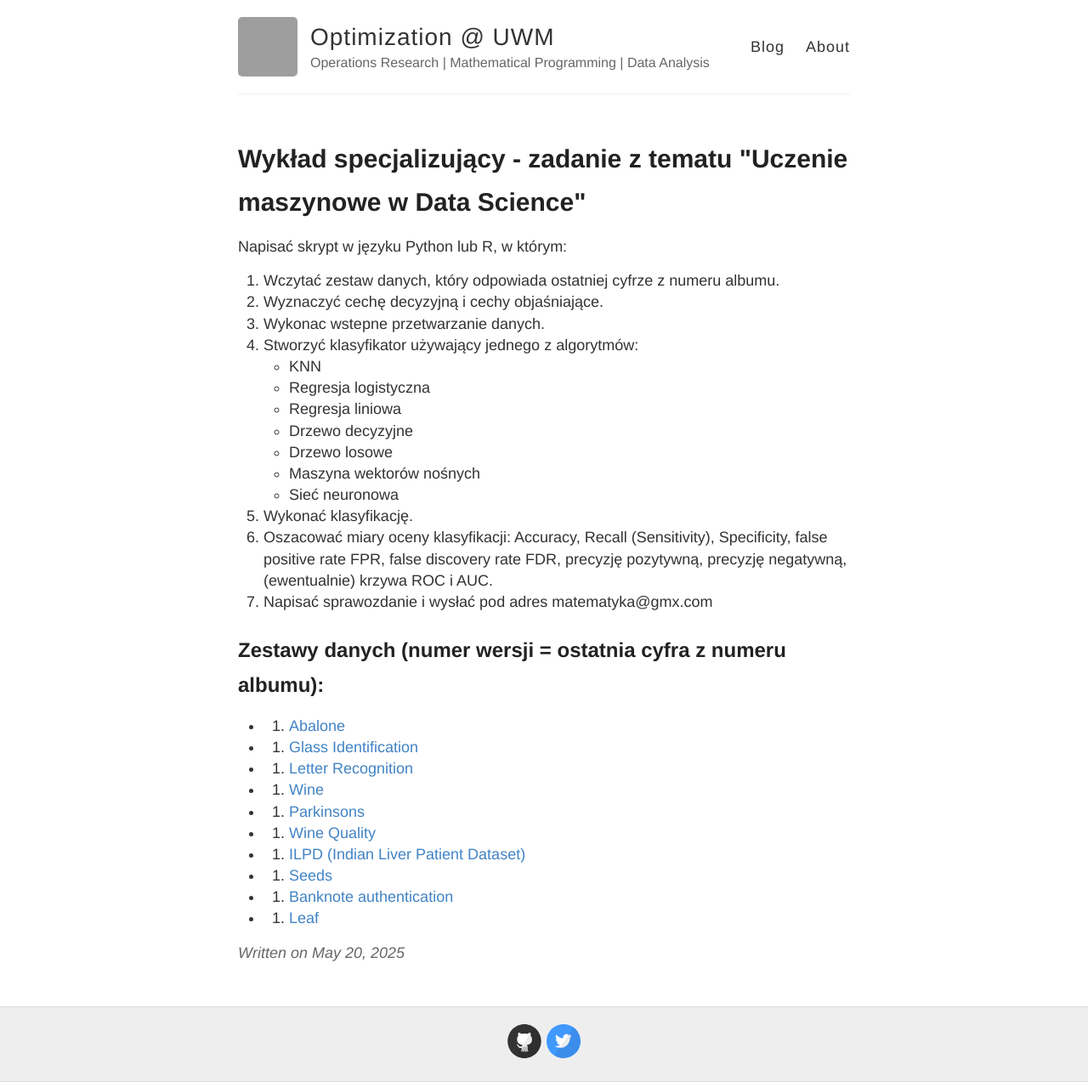
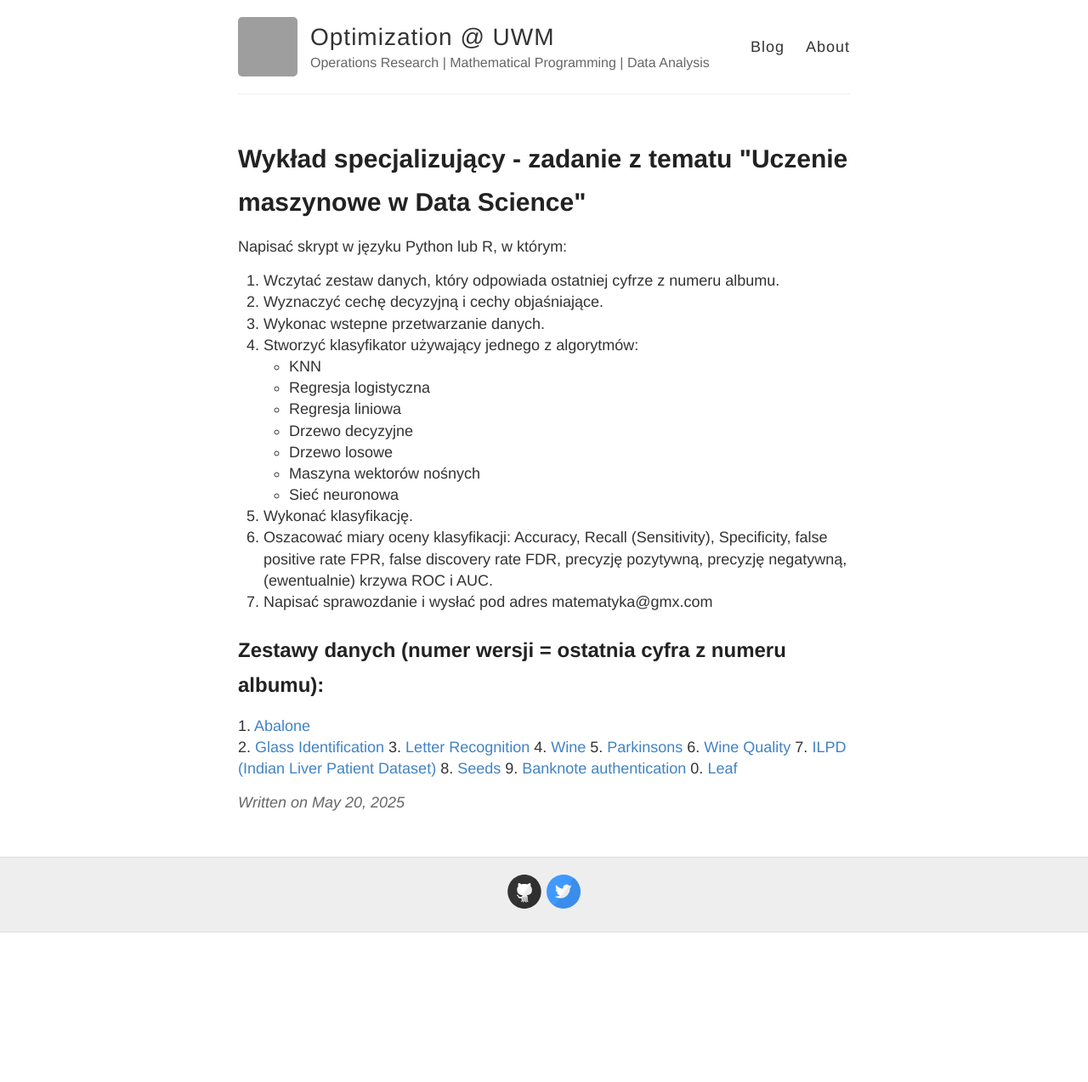
Before and after one commit to uwmopt/uwmopt.github.io, a Jekyll site: the page built from _posts/2025-05-20-Zadanie_WS.md, in a window 1280 px wide. Shown: the whole page at 85% size. Built offline with Jekyll 4.4.1, drawn with Linux system fonts in a browser that asks for light colours; after the commit the page ends 1097 px from its top, so only the background shows below that; grey boxes are pictures that could not be loaded.

Commit message:
Zadanie WS

```diff
--- a/_posts/2025-05-20-Zadanie_WS.md
+++ b/_posts/2025-05-20-Zadanie_WS.md
@@ -22,13 +22,13 @@ Napisać skrypt w języku Python lub R, w którym:
 ##  Zestawy danych (numer wersji = ostatnia cyfra z numeru albumu):
 
 
-- 1. [Abalone](http://archive.ics.uci.edu/ml/datasets/Abalone)
-- 2. [Glass Identification](http://archive.ics.uci.edu/ml/datasets/Glass+Identification)
-- 3. [Letter Recognition](http://archive.ics.uci.edu/ml/datasets/Letter+Recognition)
-- 4. [Wine](http://archive.ics.uci.edu/ml/datasets/Wine)
-- 5. [Parkinsons](http://archive.ics.uci.edu/ml/datasets/Parkinsons)
-- 6. [Wine Quality](http://archive.ics.uci.edu/ml/datasets/Wine+Quality)
-- 7. [ILPD (Indian Liver Patient Dataset)](http://archive.ics.uci.edu/ml/datasets/ILPD+%28Indian+Liver+Patient+Dataset%29)
-- 8. [Seeds](http://archive.ics.uci.edu/ml/datasets/seeds)
-- 9. [Banknote authentication](http://archive.ics.uci.edu/ml/datasets/banknote+authentication)
-- 0. [Leaf](http://archive.ics.uci.edu/ml/datasets/Leaf)
+1\. [Abalone](http://archive.ics.uci.edu/ml/datasets/Abalone)
+2\. [Glass Identification](http://archive.ics.uci.edu/ml/datasets/Glass+Identification)
+3\. [Letter Recognition](http://archive.ics.uci.edu/ml/datasets/Letter+Recognition)
+4\. [Wine](http://archive.ics.uci.edu/ml/datasets/Wine)
+5\. [Parkinsons](http://archive.ics.uci.edu/ml/datasets/Parkinsons)
+6\. [Wine Quality](http://archive.ics.uci.edu/ml/datasets/Wine+Quality)
+7\. [ILPD (Indian Liver Patient Dataset)](http://archive.ics.uci.edu/ml/datasets/ILPD+%28Indian+Liver+Patient+Dataset%29)
+8\. [Seeds](http://archive.ics.uci.edu/ml/datasets/seeds)
+9\. [Banknote authentication](http://archive.ics.uci.edu/ml/datasets/banknote+authentication)
+0\. [Leaf](http://archive.ics.uci.edu/ml/datasets/Leaf)
```
